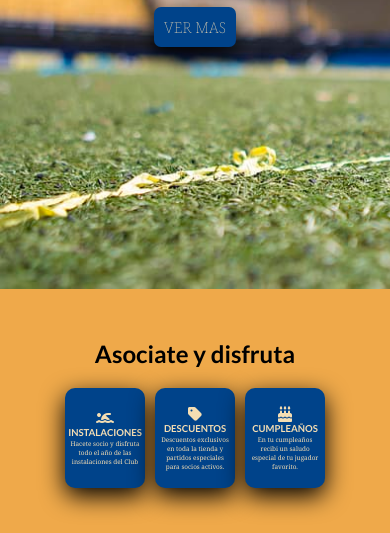
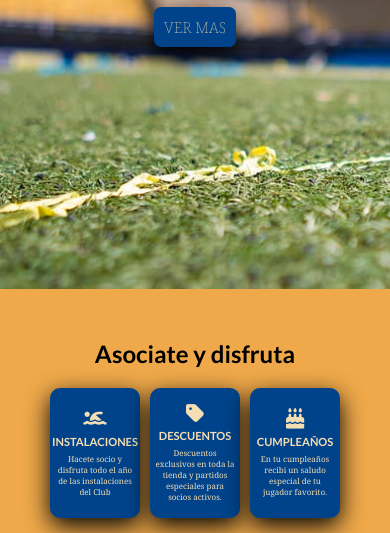
Before and after one commit to matitubio/integrador_boca, a plain HTML site: page index.html in a window 390 px wide. Shown: the part 311-844 px from the top of the page. Drawn offline with nearby package versions, Linux system fonts and the light colour scheme; a web font is replaced by a local one.

Commit message:
se modifican medias

```diff
--- a/medias.css
+++ b/medias.css
@@ -51,11 +51,6 @@
 
   .hero_info h1 {
     font-size: 3rem;
-  }
-
-  .beneficios {
-    flex-direction: column;
-    align-items: center;
   }
 
   .beneficios {
@@ -134,23 +129,23 @@
   }
 
   .card_beneficio {
-    width: 80px;
-    height: 100px;
-    gap: 1px;
+    width: 90px;
+    height: 130px;
+    gap: 5px;
     justify-content: center;
     padding: 5px;
   }
 
   .card_beneficio i {
-    font-size: 1rem;
+    font-size: 1.3rem;
   }
 
   .card_beneficio h3 {
-    font-size: 0.6rem;
+    font-size: 0.7rem;
   }
 
   .card_beneficio p {
-    font-size: 0.4rem;
+    font-size: 0.5rem;
   }
 
   .contacto_formulario {
```
